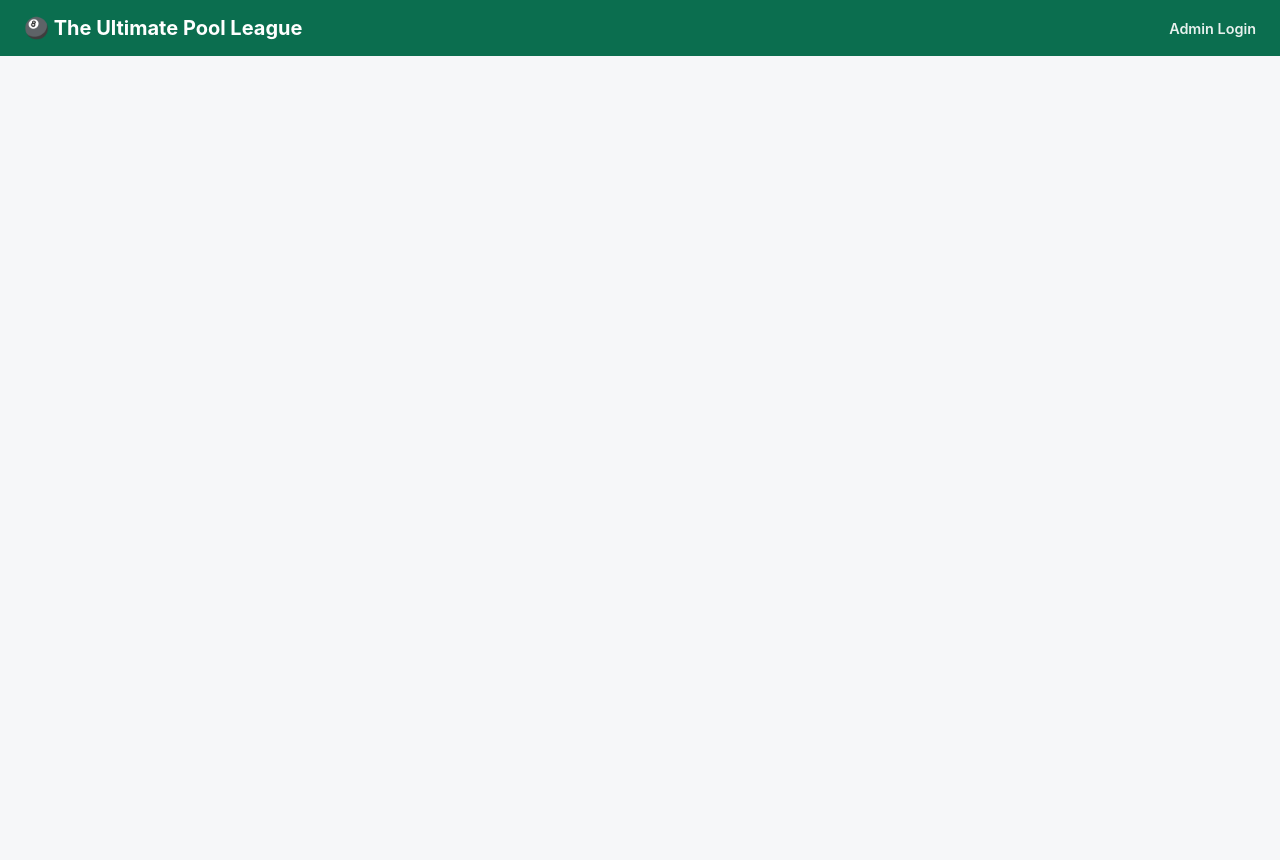
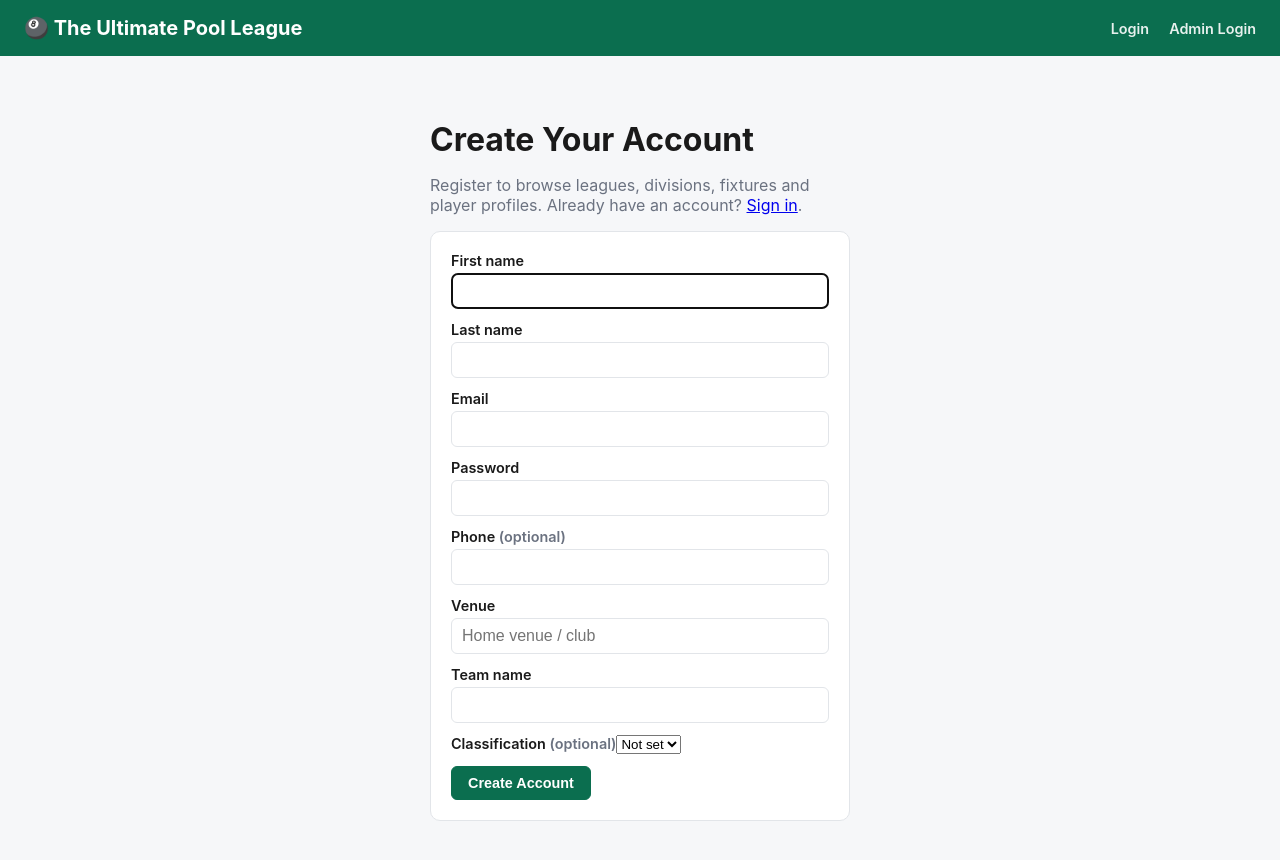
Before and after one commit to MBaileyWebsiteDesign/the-ultimate-pool-league, a React (Vite) app in the folder client/: page /account/register in a window 1280 px wide. Shown: the top 860 px of the page. Before the commit the page ends 800 px from the top, so only its background shows below. Built offline with nearby package versions, Linux system fonts and the light colour scheme.

Commit message:
Wire player accounts into server routes and client UI (part 2/2)

```diff
--- a/client/src/App.jsx
+++ b/client/src/App.jsx
@@ -1,13 +1,30 @@
-import { Routes, Route, Link, useNavigate } from 'react-router-dom';
+import { Routes, Route, Link, Navigate, useNavigate, useLocation } from 'react-router-dom';
 import LeagueList from './pages/LeagueList.jsx';
 import LeagueDetail from './pages/LeagueDetail.jsx';
 import DivisionDetail from './pages/DivisionDetail.jsx';
 import FixtureDetail from './pages/FixtureDetail.jsx';
 import PlayerProfile from './pages/PlayerProfile.jsx';
 import Login from './pages/Login.jsx';
+import Register from './pages/Register.jsx';
+import PlayerLogin from './pages/PlayerLogin.jsx';
 import { AuthProvider, useAuth } from './AuthContext.jsx';
+import { PlayerAuthProvider, usePlayerAuth } from './PlayerAuthContext.jsx';
 
-function HeaderAuthControl() {
+// Gates the standard "view the site" pages: being logged in as EITHER an
+// admin or a registered player is enough. Anonymous visitors are bounced to
+// the player login page (registration is one click away from there).
+function RequireLogin({ children }) {
+  const { isAdmin } = useAuth();
+  const { isPlayerLoggedIn } = usePlayerAuth();
+  const location = useLocation();
+
+  if (!isAdmin && !isPlayerLoggedIn) {
+    return <Navigate to="/account/login" state={{ from: location }} replace />;
+  }
+  return children;
+}
+
+function AdminHeaderControl() {
   const { isAdmin, logout } = useAuth();
   const navigate = useNavigate();
 
@@ -35,6 +52,34 @@ function HeaderAuthControl() {
   );
 }
 
+function PlayerHeaderControl() {
+  const { isPlayerLoggedIn, player, logout } = usePlayerAuth();
+  const navigate = useNavigate();
+
+  if (!isPlayerLoggedIn) {
+    return (
+      <Link to="/account/login" className="header-link">
+        Login
+      </Link>
+    );
+  }
+
+  return (
+    <span className="header-admin">
+      <span className="admin-badge">{player?.firstName || 'Player'}</span>
+      <button
+        className="header-link header-link-button"
+        onClick={() => {
+          logout();
+          navigate('/account/login');
+        }}
+      >
+        Log out
+      </button>
+    </span>
+  );
+}
+
 function AppShell() {
   return (
     <div className="app-shell">
@@ -42,16 +87,21 @@ function AppShell() {
         <Link to="/" className="brand">
           🎱 The Ultimate Pool League
         </Link>
-        <HeaderAuthControl />
+        <span className="header-accounts">
+          <PlayerHeaderControl />
+          <AdminHeaderControl />
+        </span>
       </header>
       <main className="app-main">
         <Routes>
-          <Route path="/" element={<LeagueList />} />
+          <Route path="/" element={<RequireLogin><LeagueList /></RequireLogin>} />
           <Route path="/login" element={<Login />} />
-          <Route path="/leagues/:leagueId" element={<LeagueDetail />} />
-          <Route path="/divisions/:divisionId" element={<DivisionDetail />} />
-          <Route path="/fixtures/:fixtureId" element={<FixtureDetail />} />
-          <Route path="/players/:playerId" element={<PlayerProfile />} />
+          <Route path="/account/login" element={<PlayerLogin />} />
+          <Route path="/account/register" element={<Register />} />
+          <Route path="/leagues/:leagueId" element={<RequireLogin><LeagueDetail /></RequireLogin>} />
+          <Route path="/divisions/:divisionId" element={<RequireLogin><DivisionDetail /></RequireLogin>} />
+          <Route path="/fixtures/:fixtureId" element={<RequireLogin><FixtureDetail /></RequireLogin>} />
+          <Route path="/players/:playerId" element={<RequireLogin><PlayerProfile /></RequireLogin>} />
         </Routes>
       </main>
     </div>
@@ -61,7 +111,9 @@ function AppShell() {
 export default function App() {
   return (
     <AuthProvider>
-      <AppShell />
+      <PlayerAuthProvider>
+        <AppShell />
+      </PlayerAuthProvider>
     </AuthProvider>
   );
 }
--- /dev/null
+++ b/client/src/PlayerAuthContext.jsx
@@ -0,0 +1,58 @@
+import { createContext, useContext, useState, useCallback } from 'react';
+
+// Player/member account session - separate from the admin session in
+// AuthContext.jsx. This is what gates the standard "view the site"
+// experience (see App.jsx's RequireLogin wrapper): either being logged in
+// as admin OR as a registered player is enough to browse.
+const PlayerAuthContext = createContext(null);
+const STORAGE_KEY = 'poolLeaguePlayerSession';
+
+function loadStoredSession() {
+  try {
+    const raw = localStorage.getItem(STORAGE_KEY);
+    if (!raw) return null;
+    const session = JSON.parse(raw);
+    if (!session.token || !session.expiresAt || Date.now() > session.expiresAt) {
+      localStorage.removeItem(STORAGE_KEY);
+      return null;
+    }
+    return session;
+  } catch {
+    return null;
+  }
+}
+
+export function PlayerAuthProvider({ children }) {
+  const [session, setSession] = useState(loadStoredSession);
+
+  const login = useCallback((token, expiresAt, user) => {
+    const next = { token, expiresAt, user };
+    localStorage.setItem(STORAGE_KEY, JSON.stringify(next));
+    setSession(next);
+  }, []);
+
+  const logout = useCallback(() => {
+    localStorage.removeItem(STORAGE_KEY);
+    setSession(null);
+  }, []);
+
+  const value = {
+    isPlayerLoggedIn: !!session,
+    playerToken: session?.token || null,
+    player: session?.user || null,
+    login,
+    logout,
+  };
+
+  return <PlayerAuthContext.Provider value={value}>{children}</PlayerAuthContext.Provider>;
+}
+
+export function usePlayerAuth() {
+  const ctx = useContext(PlayerAuthContext);
+  if (!ctx) throw new Error('usePlayerAuth must be used within a PlayerAuthProvider');
+  return ctx;
+}
+
+export function getStoredPlayerToken() {
+  return loadStoredSession()?.token || null;
+}
--- /dev/null
+++ b/client/src/pages/PlayerLogin.jsx
@@ -0,0 +1,52 @@
+import { useState } from 'react';
+import { Link, useNavigate } from 'react-router-dom';
+import { api } from '../api.js';
+import { usePlayerAuth } from '../PlayerAuthContext.jsx';
+
+export default function PlayerLogin() {
+  const { login } = usePlayerAuth();
+  const navigate = useNavigate();
+  const [email, setEmail] = useState('');
+  const [password, setPassword] = useState('');
+  const [error, setError] = useState('');
+  const [submitting, setSubmitting] = useState(false);
+
+  const onSubmit = async (e) => {
+    e.preventDefault();
+    setError('');
+    setSubmitting(true);
+    try {
+      const { token, expiresAt, user } = await api.loginPlayer(email, password);
+      login(token, expiresAt, user);
+      navigate('/');
+    } catch (err) {
+      setError(err.message);
+    } finally {
+      setSubmitting(false);
+    }
+  };
+
+  return (
+    <div style={{ maxWidth: 360, margin: '40px auto' }}>
+      <h1>Log In</h1>
+      <p className="muted">
+        Sign in to browse leagues, divisions, fixtures and player profiles. No account
+        yet? <Link to="/account/register">Create one</Link>.
+      </p>
+      <form className="card form" onSubmit={onSubmit}>
+        <label>
+          Email
+          <input type="email" value={email} onChange={(e) => setEmail(e.target.value)} required autoFocus />
+        </label>
+        <label>
+          Password
+          <input type="password" value={password} onChange={(e) => setPassword(e.target.value)} required />
+        </label>
+        {error && <p className="error">{error}</p>}
+        <button className="btn btn-primary" type="submit" disabled={submitting}>
+          {submitting ? 'Signing in…' : 'Sign In'}
+        </button>
+      </form>
+    </div>
+  );
+}
--- /dev/null
+++ b/client/src/pages/Register.jsx
@@ -0,0 +1,90 @@
+import { useState } from 'react';
+import { Link, useNavigate } from 'react-router-dom';
+import { api } from '../api.js';
+import { usePlayerAuth } from '../PlayerAuthContext.jsx';
+
+const CLASSIFICATIONS = ['A', 'B', 'C', 'D'];
+
+export default function Register() {
+  const { login } = usePlayerAuth();
+  const navigate = useNavigate();
+  const [form, setForm] = useState({
+    firstName: '', lastName: '', email: '', password: '',
+    phone: '', venue: '', teamName: '', classification: '',
+  });
+  const [error, setError] = useState('');
+  const [submitting, setSubmitting] = useState(false);
+
+  const set = (field) => (e) => setForm({ ...form, [field]: e.target.value });
+
+  const onSubmit = async (e) => {
+    e.preventDefault();
+    setError('');
+    setSubmitting(true);
+    try {
+      const { token, expiresAt, user } = await api.registerPlayer({
+        ...form,
+        classification: form.classification || null,
+      });
+      login(token, expiresAt, user);
+      navigate('/');
+    } catch (err) {
+      setError(err.message);
+    } finally {
+      setSubmitting(false);
+    }
+  };
+
+  return (
+    <div style={{ maxWidth: 420, margin: '40px auto' }}>
+      <h1>Create Your Account</h1>
+      <p className="muted">
+        Register to browse leagues, divisions, fixtures and player profiles. Already have
+        an account? <Link to="/account/login">Sign in</Link>.
+      </p>
+      <form className="card form" onSubmit={onSubmit}>
+        <label>
+          First name
+          <input value={form.firstName} onChange={set('firstName')} required autoFocus />
+        </label>
+        <label>
+          Last name
+          <input value={form.lastName} onChange={set('lastName')} required />
+        </label>
+        <label>
+          Email
+          <input type="email" value={form.email} onChange={set('email')} required />
+        </label>
+        <label>
+          Password
+          <input type="password" value={form.password} onChange={set('password')} minLength={8} required />
+        </label>
+        <label>
+          Phone <span className="muted">(optional)</span>
+          <input type="tel" value={form.phone} onChange={set('phone')} />
+        </label>
+        <label>
+          Venue
+          <input value={form.venue} onChange={set('venue')} placeholder="Home venue / club" required />
+        </label>
+        <label>
+          Team name
+          <input value={form.teamName} onChange={set('teamName')} required />
+        </label>
+        <label>
+          Classification <span className="muted">(optional)</span>
+          <select value={form.classification} onChange={set('classification')}>
+            <option value="">Not set</option>
+            {CLASSIFICATIONS.map((c) => (
+              <option key={c} value={c}>{c}</option>
+            ))}
+          </select>
+        </label>
+        {error && <p className="error">{error}</p>}
+        <button className="btn btn-primary" type="submit" disabled={submitting}>
+          {submitting ? 'Creating account…' : 'Create Account'}
+        </button>
+      </form>
+    </div>
+  );
+}
--- a/client/src/styles.css
+++ b/client/src/styles.css
@@ -52,6 +52,12 @@ body {
   display: flex;
   align-items: center;
   gap: 12px;
+}
+
+.header-accounts {
+  display: flex;
+  align-items: center;
+  gap: 20px;
 }
 
 .admin-badge {
```
Also changed, not shown: 1 other file (tests, documents, lock files or other folders).
